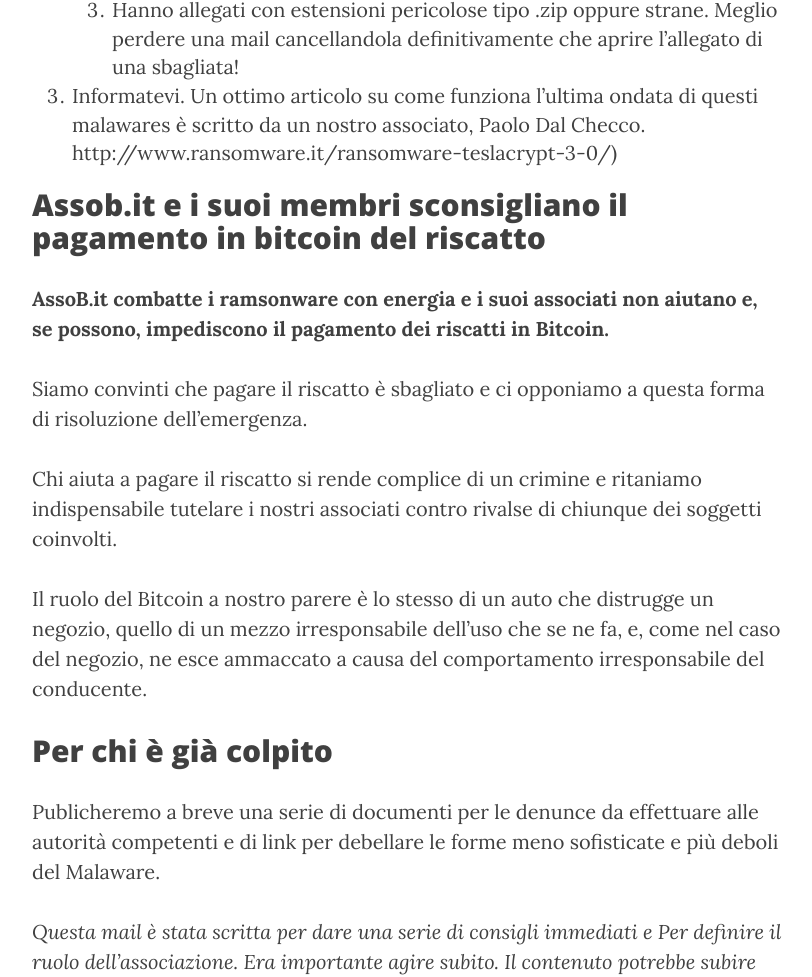
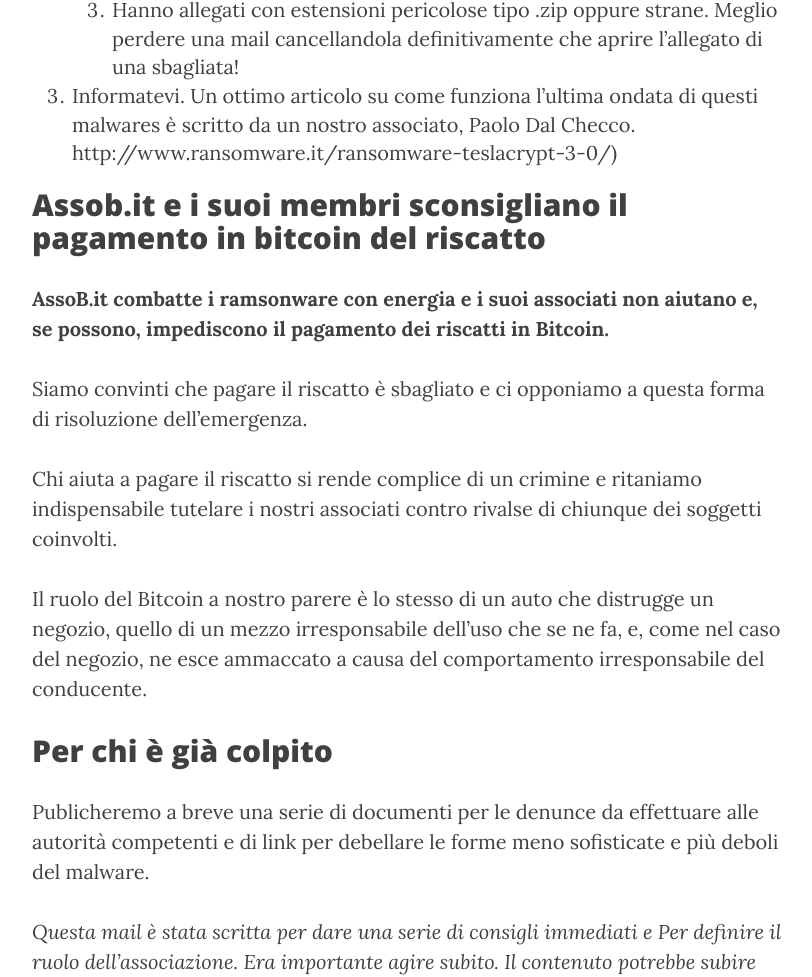
Before and after one commit to assobit/assobit.github.io, a Jekyll site: the page built from _posts/2016-02-01-16:46:50.md, in a window 1280 px wide and 1400 px high, scrolled down 1159 px. Shown: the part 177-1154 px from the top of the window, without its empty margins (233-1045 px from the left). Built offline with Jekyll 4.4.1, drawn with Linux system fonts in a browser that asks for light colours; nearby versions of some CDN libraries; some of the changed text lies outside the part shown.

Commit message:
correzione post ramsonware

```diff
--- a/_posts/2016-02-01-16:46:50.md
+++ b/_posts/2016-02-01-16:46:50.md
@@ -8,7 +8,7 @@
 Se non siete ancora caduti vittime di un [Ramsonware](https://it.wikipedia.org/wiki/Ransomware)
 tipo **Cryptolocker o Teslacrypt** leggete di seguito alcuni consigli pratici
 per evitare di avere l'attività della vostra azienda paralizzata da questo
-tipo di Malaware.
+tipo di malware.
 <!-- more -->
 
 # Cosa fare immediatamente
@@ -34,7 +34,7 @@
     Meglio perdere una mail cancellandola definitivamente che aprire
     l'allegato di una sbagliata!
 3. Informatevi. Un [ottimo articolo](http://www.ransomware.it/ransomware-teslacrypt-3-0/) su come funziona l'ultima ondata di questi
-malawares è scritto da un nostro associato, Paolo Dal Checco.
+malwares è scritto da un nostro associato, Paolo Dal Checco.
 http://www.ransomware.it/ransomware-teslacrypt-3-0/)
 
 ## Assob.it e i suoi membri sconsigliano il pagamento in bitcoin del riscatto
@@ -58,7 +58,7 @@
 
 Publicheremo a breve una serie di documenti per le denunce da effettuare alle
 autorità competenti e di link per debellare le forme meno sofisticate e più
-deboli del Malaware.
+deboli del malware.
 
 *Questa mail è stata scritta per dare una serie di consigli immediati e Per
 definire il ruolo dell'associazione. Era importante agire subito. Il contenuto
```
